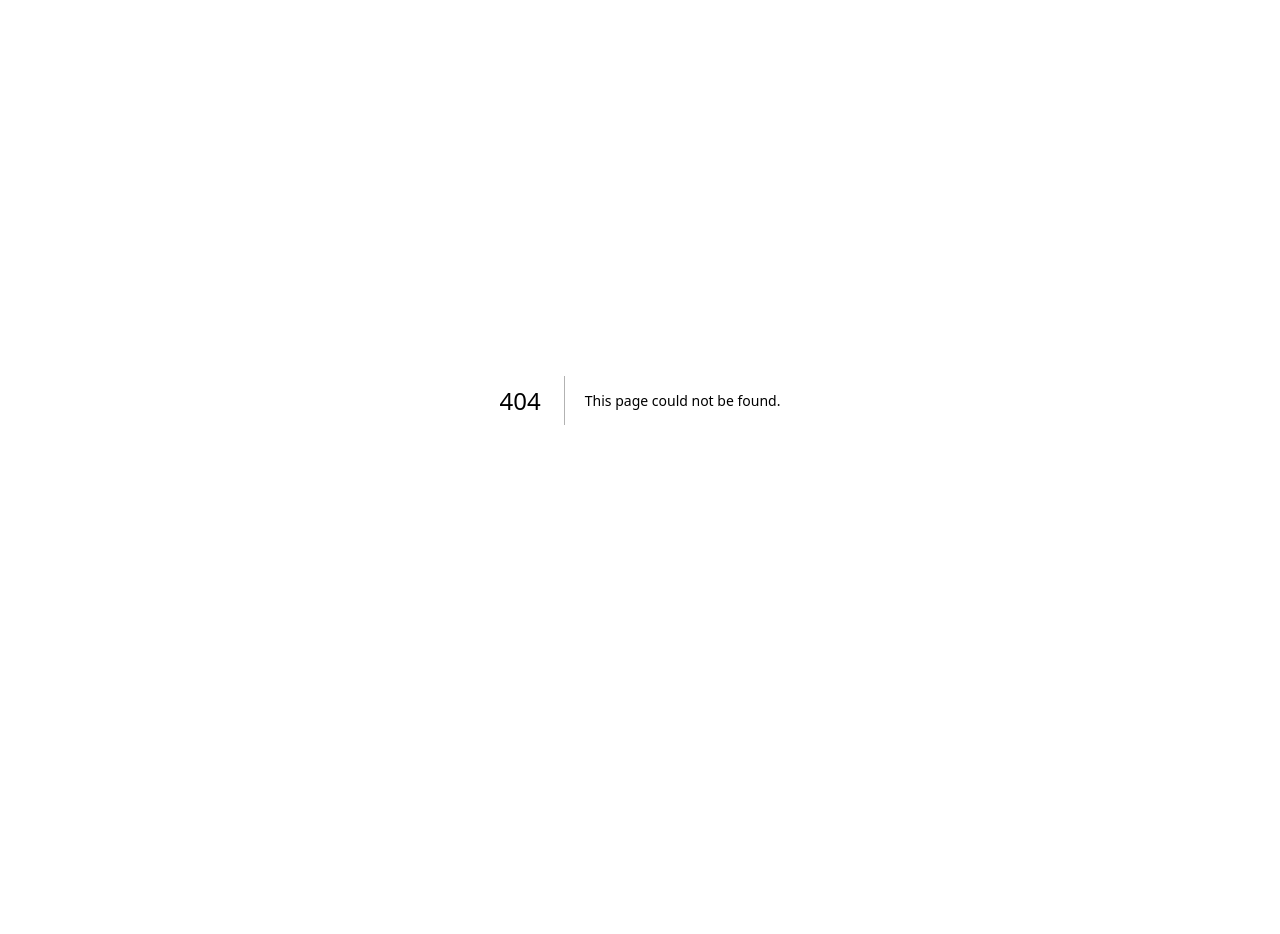
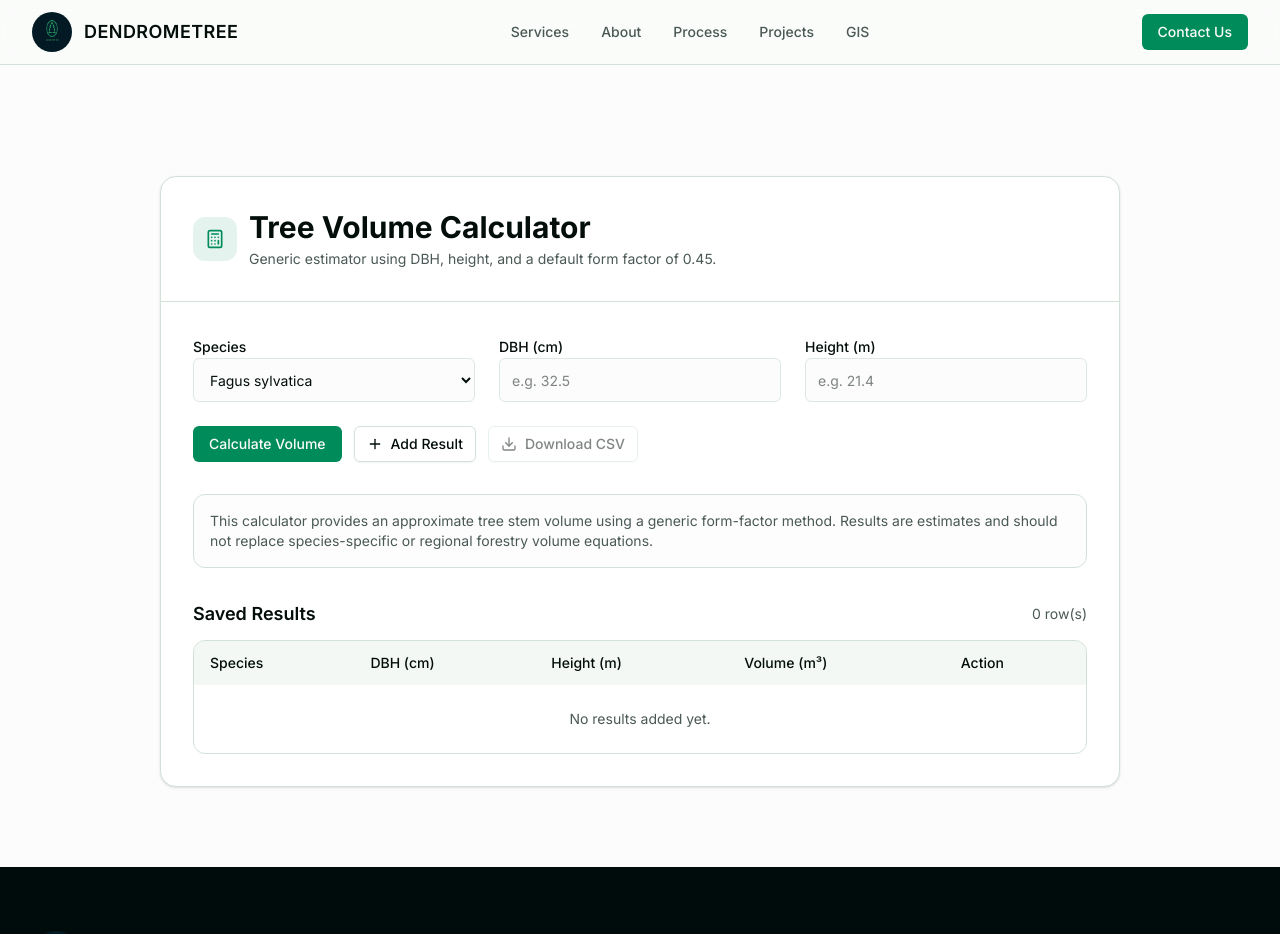
Before and after one commit to Altin3/Dendrometree, a Next.js app: page /app/tree-volume-calculator in a window 1280 px wide. Before the commit this address had no page. Shown: the top 934 px of the page. Before the commit the page ends 800 px from the top, so only its background shows below. Built offline with nearby package versions, Linux system fonts and the light colour scheme.

Commit message:
Create page.tsx

```diff
--- /dev/null
+++ b/app/app/tree-volume-calculator/page.tsx
@@ -0,0 +1,15 @@
+import { Header } from '@/components/header'
+import { Footer } from '@/components/footer'
+import { TreeVolumeCalculator } from '@/components/tree-volume-calculator'
+
+export default function TreeVolumeCalculatorPage() {
+  return (
+    <>
+      <Header />
+      <main className="pt-24">
+        <TreeVolumeCalculator />
+      </main>
+      <Footer />
+    </>
+  )
+}
```
